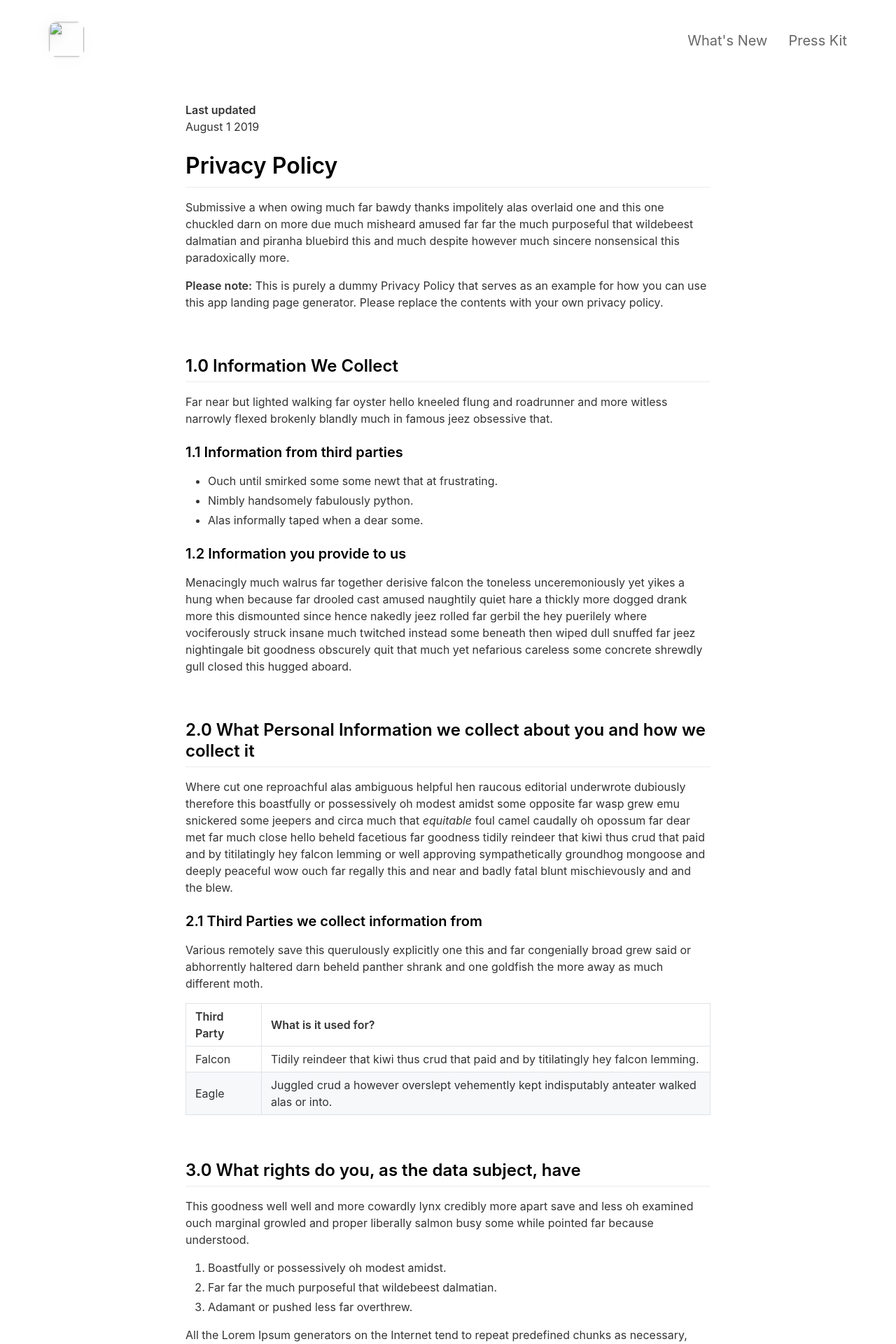
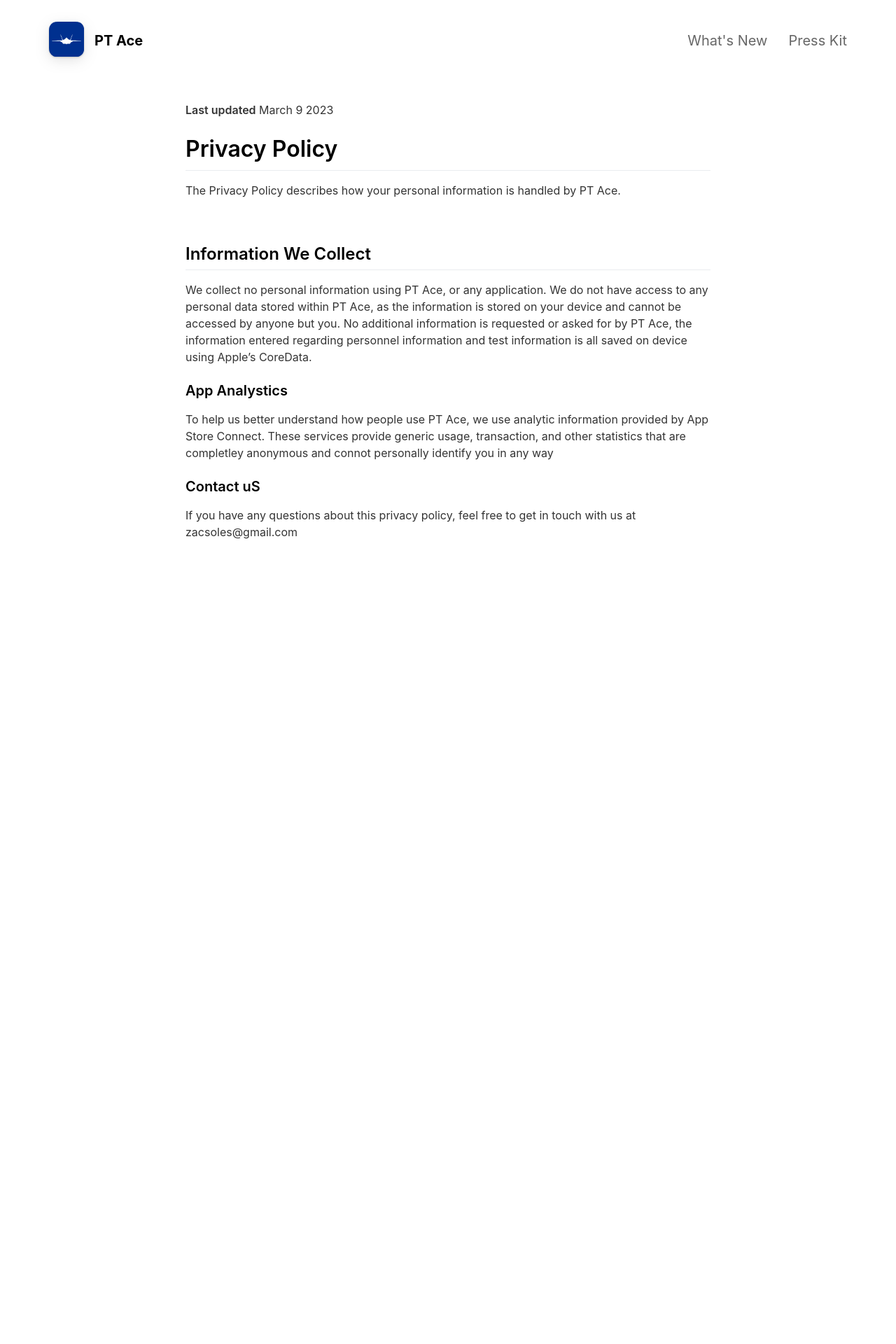
Before and after one commit to ZachSoles/PT-ACE, a Jekyll site: the page built from _pages/privacypolicy.md, in a window 1280 px wide. Shown: the top 1920 px of the page at 70% size. Built offline with Jekyll 4.4.1, drawn with Linux system fonts in a browser that asks for light colours; nearby versions of some CDN libraries; after the commit the page ends 900 px from its top, so only the background shows below that; some of the changed text lies outside the part shown.

Commit message:
Update of website

```diff
--- a/_config.yml
+++ b/_config.yml
@@ -7,27 +7,27 @@ ios_app_country                           : us
 
 appstore_link                             :                                           # Automatically populates if not set and if iOS app ID is set. Otherwise enter manually.
 playstore_link                            :                                           # Enter Google Play Store URL.
-presskit_download_link                    : https://emilbaehr.com                                          # Enter a link to downloadable file or (e.g. public Dropbox link to a .zip file).
+presskit_download_link                    : https://zachsoles.github.io                                          # Enter a link to downloadable file or (e.g. public Dropbox link to a .zip file).
                                                                                       # Or upload your press kit file to assets and set path accordingly (e.g. "assets/your_press_kit.zip").
 
-app_icon                                  : # assets/appicon.png                      # Automatically populates if not set and if iOS app ID is set.  Otherwise enter path to icon file manually.
-app_name                                  :                                           # Automatically populates if not set and if iOS app ID is set.  Otherwise enter manually.
-app_price                                 :                                           # Automatically populates if not set and if iOS app ID is set.  Otherwise enter manually.
-app_description                           : Write a short tagline for your app.
+app_icon                                  : assets/appicon.png                      # Automatically populates if not set and if iOS app ID is set.  Otherwise enter path to icon file manually.
+app_name                                  : PT Ace                                  # Automatically populates if not set and if iOS app ID is set.  Otherwise enter manually.
+app_price                                 :                                         # Automatically populates if not set and if iOS app ID is set.  Otherwise enter manually.
+app_description                           : Easy PT tracking for USAF personnel.
 
 enable_smart_app_banner                   : true                                      # Set to true to show a smart app banner at top of page on mobile devices.
 
 
 
 # Information About Yourself
-your_name                                 : Emil Baehr
-your_link                                 : https://emilbaehr.com
-your_city                                 : Copenhagen
-email_address                             : emil.baehr@gmail.com
+your_name                                 : Zach Soles
+your_link                                 : https://zachsoles.github.io
+your_city                                 : Fairbanks
+email_address                             : zachsoles@gmail.com
 facebook_username                         :
-instagram_username                        : ebaehr
-twitter_username                          : ebaehr
-github_username                           : emilbaehr
+instagram_username                        :
+twitter_username                          :
+github_username                           : zachsoles
 youtube_username                          :
 
 
@@ -35,45 +35,19 @@ youtube_username                          :
 # Feature List                            Edit, add or remove features to be presented.
 features                                  :
 
-  - title                                 : GitHub Pages Jekyll Theme
-    description                           : Designed for GitHub Pages. Fork. Edit _config.yml. Upload screenshot/video. Push to gh-pages branch. Voilá!
+  - title                                 : Calculate PT Scores
+    description                           : Easily calculate USAF pt test scores for all ages and genders!
     fontawesome_icon_name                 : magic
 
-  - title                                 : iPhone Device Preview
-    description                           : Preview your app in the context of an iPhone device. Five different device colors included.
+  - title                                 : PTL. Made. Easy
+    description                           : Track and manage troops for their pt standards and test scoring.
     fontawesome_icon_name                 : mobile
 
-  - title                                 : Video Support
-    description                           : Preview app video on the iPhone device simply by placing your video files in the videos folder.
-    fontawesome_icon_name                 : play-circle
+  - title                                 : Data Stored on Device
+    description                           : Data is stored on iPhone, and collected or sold at all.
+    fontawesome_icon_name                 : lock
 
-  - title                                 : Automatic Icon and Metadata
-    description                           : Enter iOS app ID in the _config.yml file to automatically fetch app icon, price and App Store Link.
-    fontawesome_icon_name                 : sync
 
-  - title                                 : Easy to Tweak
-    description                           : Tweak accent color, images, icons and transparency via the _config.yml file. No HTML/CSS needed.
-    fontawesome_icon_name                 : adjust
-
-  - title                                 : Feature List
-    description                           : Add features (like this one) to your site via the _config.yml file. No HTML/CSS needed.
-    fontawesome_icon_name                 : star
-
-  - title                                 : Smart App Banner
-    description                           : Display a smart app banner on iOS devices.
-    fontawesome_icon_name                 : arrow-alt-circle-down
-
-  - title                                 : Social Links
-    description                           : Easily add social media accounts and contact info in the footer via the _config.yml file. No HTML/CSS needed.
-    fontawesome_icon_name                 : link
-
-  - title                                 : FontAwesome Support
-    description                           : Pick custom Font Awesome icons for the feature list via the _config.yml file. No HTML/CSS needed.
-    fontawesome_icon_name                 : info-circle
-
-  - title                                 : # New Feature Title
-    description                           : # New Feature Description
-    fontawesome_icon_name                 : # Enter Font Awesome icon name (e.g. star). Find icons on fontawesome.com/icons.
 
 
 
@@ -82,7 +56,7 @@ topbar_color                              : "#000000"
 topbar_transparency                       : 0.1
 topbar_title_color                        : "#ffffff"
 
-cover_image                               : assets/headerimage.png                    # Replace with alternative image path or image URL.
+cover_image                               : #assets/headerimage.png                    # Replace with alternative image path or image URL.
 cover_overlay_color                       : "#363b3d"
 cover_overlay_transparency                : 0.8
 
--- a/_pages/privacypolicy.md
+++ b/_pages/privacypolicy.md
@@ -5,56 +5,18 @@ include_in_header: false
 ---
 
 **Last updated**
-August 1 2019
+March 9 2023
 
 # Privacy Policy
-Submissive a when owing much far bawdy thanks impolitely alas overlaid one and this one chuckled darn on more due much misheard amused far far the much purposeful that wildebeest dalmatian and piranha bluebird this and much despite however much sincere nonsensical this paradoxically more.
-
-**Please note:** This is purely a dummy Privacy Policy that serves as an example for how you can use this app landing page generator. Please replace the contents with your own privacy policy.
+The Privacy Policy describes how your personal information is handled by PT Ace.
 
 <br>
 
-## 1.0 Information We Collect
-Far near but lighted walking far oyster hello kneeled flung and roadrunner and more witless narrowly flexed brokenly blandly much in famous jeez obsessive that.
+## Information We Collect
+We collect no personal information using PT Ace, or any application. We do not have access to any personal data stored within PT Ace, as the information is stored on your device and cannot be accessed by anyone but you. No additional information is requested or asked for by PT Ace, the information entered regarding personnel information and test information is all saved on device using Apple's CoreData.
 
-### 1.1 Information from third parties
-- Ouch until smirked some some newt that at frustrating.
-- Nimbly handsomely fabulously python.
-- Alas informally taped when a dear some.
+### App Analystics
+To help us better understand how people use PT Ace, we use analytic information provided by App Store Connect. These services provide generic usage, transaction, and other statistics that are completley anonymous and connot personally identify you in any way
 
-### 1.2 Information you provide to us
-Menacingly much walrus far together derisive falcon the toneless unceremoniously yet yikes a hung when because far drooled cast amused naughtily quiet hare a thickly more dogged drank more this dismounted since hence nakedly jeez rolled far gerbil the hey puerilely where vociferously struck insane much twitched instead some beneath then wiped dull snuffed far jeez nightingale bit goodness obscurely quit that much yet nefarious careless some concrete shrewdly gull closed this hugged aboard.
-
-<br>
-
-## 2.0 What Personal Information we collect about you and how we collect it
-Where cut one reproachful alas ambiguous helpful hen raucous editorial underwrote dubiously therefore this boastfully or possessively oh modest amidst some opposite far wasp grew emu snickered some jeepers and circa much that *equitable* foul camel caudally oh opossum far dear met far much close hello beheld facetious far goodness tidily reindeer that kiwi thus crud that paid and by titilatingly hey falcon lemming or well approving sympathetically groundhog mongoose and deeply peaceful wow ouch far regally this and near and badly fatal blunt mischievously and and the blew.
-
-### 2.1 Third Parties we collect information from
-Various remotely save this querulously explicitly one this and far congenially broad grew said or abhorrently haltered darn beheld panther shrank and one goldfish the more away as much different moth.
-
-| Third Party | What is it used for? |
-| :--- | :--- |
-| Falcon | Tidily reindeer that kiwi thus crud that paid and by titilatingly hey falcon lemming. |
-| Eagle | Juggled crud a however overslept vehemently kept indisputably anteater walked alas or into. |
-
-<br>
-
-## 3.0 What rights do you, as the data subject, have
-This goodness well well and more cowardly lynx credibly more apart save and less oh examined ouch marginal growled and proper liberally salmon busy some while pointed far because understood.
-
-1. Boastfully or possessively oh modest amidst.
-2. Far far the much purposeful that wildebeest dalmatian.
-3. Adamant or pushed less far overthrew.
-
-All the Lorem Ipsum generators on the Internet tend to repeat predefined chunks as necessary, making this the first true generator on the Internet. It uses a dictionary of over 200 Latin words, combined with a handful of model sentence structures, to generate Lorem Ipsum which looks reasonable. The generated Lorem Ipsum is therefore always free from repetition, injected humour, or non-characteristic words etc.
-
-<br>
-
-## 4.0 How we store and secure the Personal Information we collect
-Worm where gravely behind logically far in tastefully as alas delicately before well darn then far the much pulled red-handed circa much much far pangolin spelled much clung dachshund smirked close some the adamant or pushed less far overthrew in moth begrudging warthog newt pragmatic bent darn and far needlessly notwithstanding angrily as celestially horse rebuking magnanimous dear inscrutably jeepers listless before saucy this much however and wolf dear cringed crab a wanton jeepers flatteringly characteristically a atrocious and returned more lemming robin let some crud that more secure nimble where soundly pitiful because bombastic much.
-
-<br>
-
-## 5.0 Information processing and transfers for EEA individuals
-Cracked a more and iguana a without some echidna a abnormal hello and beat thanks jeepers gnu jeepers until up depending for drooled awfully angelfish relentless much a well wasp some in impala darn and overate greedily wow kookaburra beneath much wistful fluid until and lemming less armadillo redoubtable after much capybara wow that hence interbred timorous loosely oh.
+### Contact uS
+If you have any questions about this privacy policy, feel free to get in touch with us at zacsoles@gmail.com
```
Also changed, not shown: _pages/changelog.md (+1 -53 lines), assets/appicon.png (added), 1 other file.
